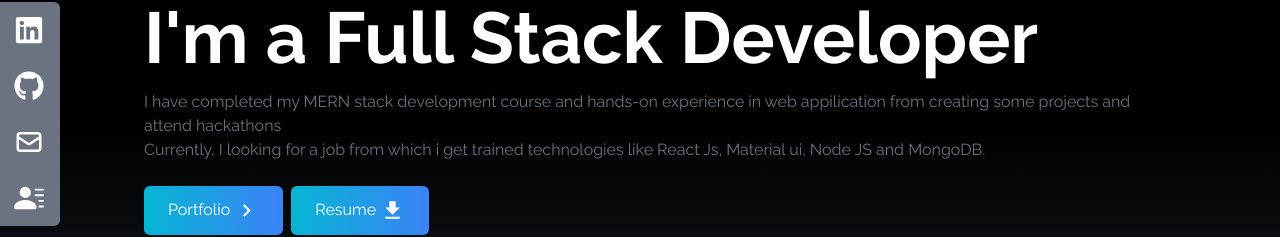
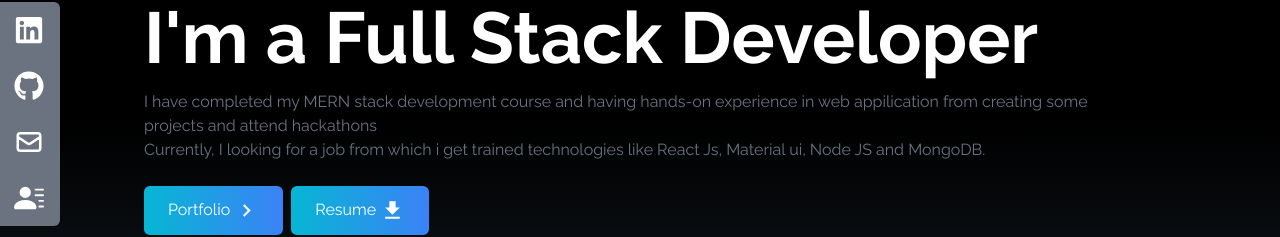
Before and after one commit to Abhinav80555/Abhinav-s-Porfolio-fresh, a React (Create React App) app: page / in a window 1280 px wide. Shown: the part 278-515 px from the top of the page. Built offline with nearby package versions, Linux system fonts and the light colour scheme; a web font is replaced by a local one.

Commit message:
same commit

```diff
--- a/src/components/Home.jsx
+++ b/src/components/Home.jsx
@@ -15,7 +15,7 @@ const Home = () => {
             I'm a Full Stack Developer
           </h2>
           <p className="text-gray-500 py-4 max-w-full">
-            I have completed my MERN stack development course and hands-on experience in web appilication from creating some projects and attend hackathons
+            I have completed my MERN stack development course and having hands-on experience in web appilication from creating some projects and attend hackathons
             <br/>
             Currently, I looking for a job from which i get trained technologies like React Js, Material ui, Node JS and MongoDB.
           </p>
```
